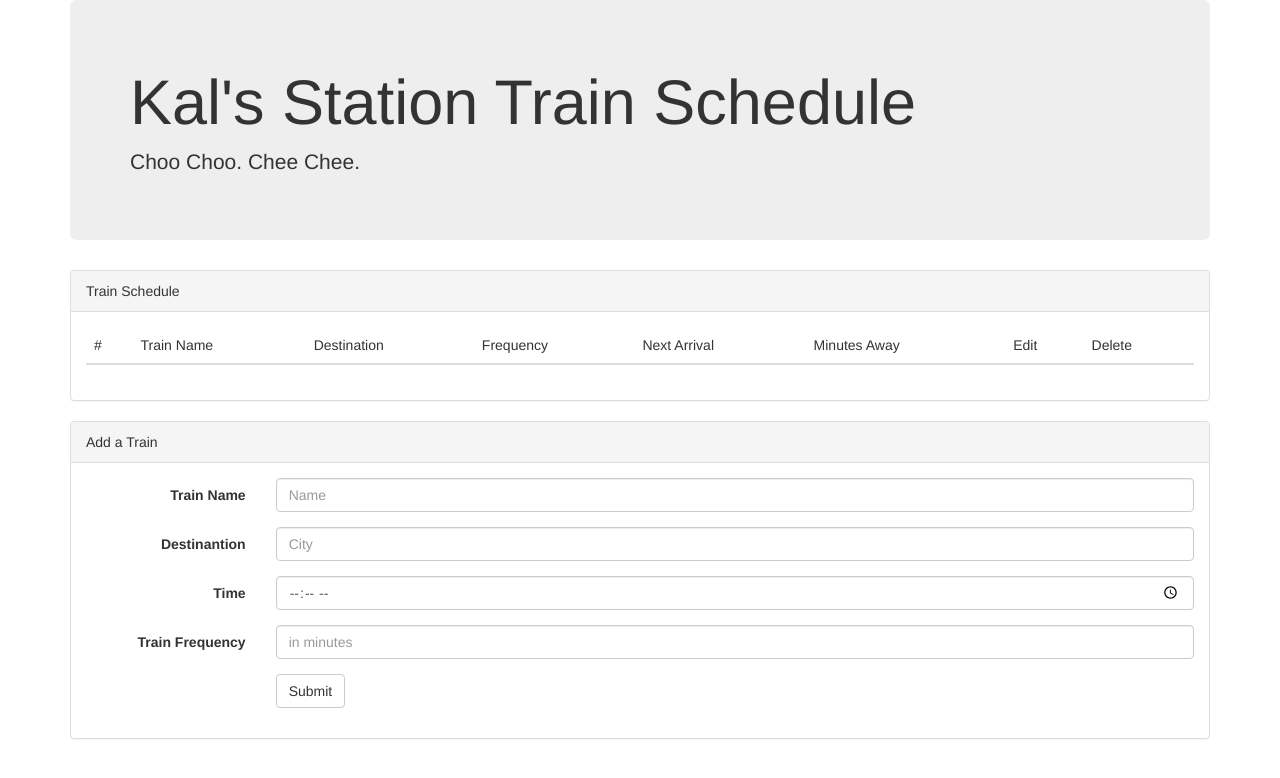
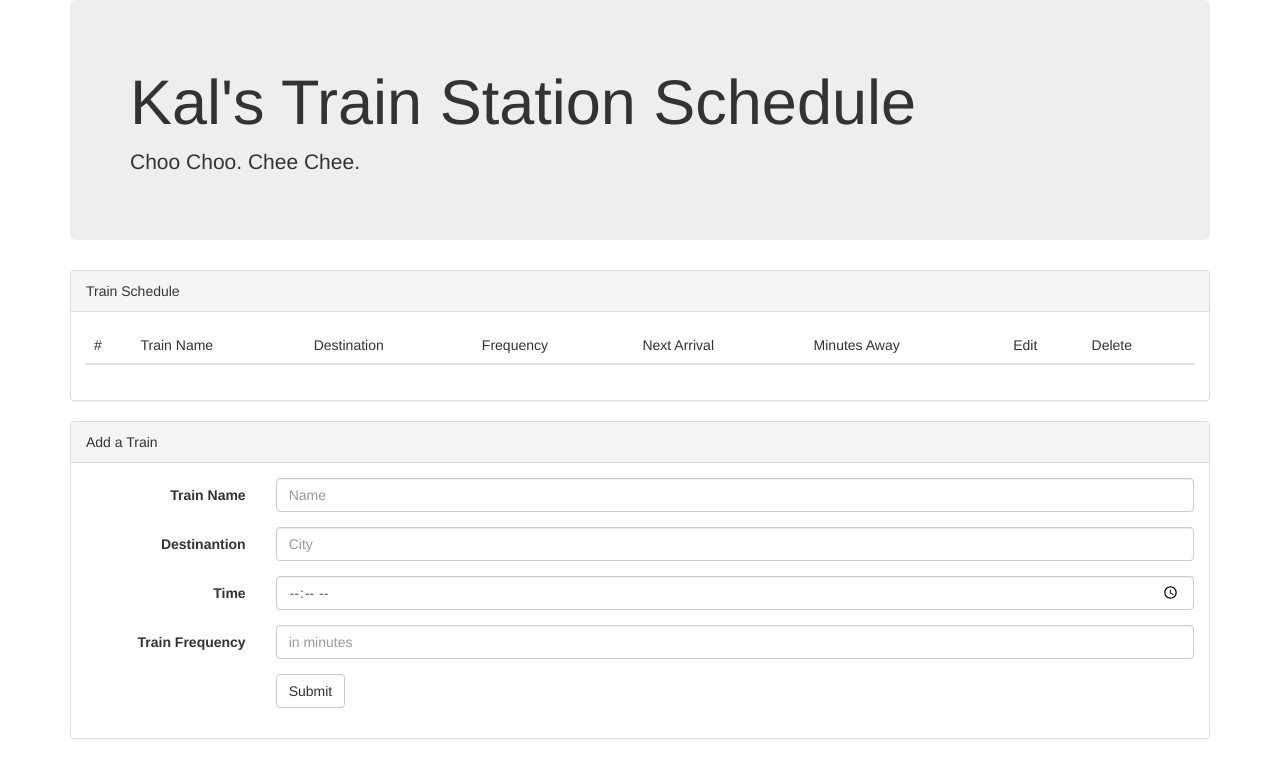
Before and after one commit to khalidmadih/Train-Scheduler, a plain HTML site: page index.html in a window 1280 px wide. Drawn offline with nearby package versions, Linux system fonts and the light colour scheme; no server answers.

Commit message:
few more edits

```diff
--- a/index.html
+++ b/index.html
@@ -14,7 +14,7 @@
 <body>
     <div class="container">
         <div class="jumbotron jumbotron-fluid">
-            <h1 class="display-3">Kal's Station Train Schedule</h1>
+            <h1 class="display-3">Kal's Train Station Schedule</h1>
             <p class="lead">Choo Choo. Chee Chee.</p>
         </div>
         <div class="panel panel-default">
@@ -46,11 +46,10 @@
             <div class="panel-heading">Add a Train</div>
             <div class="panel-body">
                 <form class="form-horizontal" role="form">
-                    <div class="form-group ">
+                    <div class="form-group">
                         <label for="nameInput" class="col-sm-2 control-label">Train Name</label>
                         <div class="col-sm-10">
                             <input type="text" class="form-control" id="nameInput" placeholder="Name" aria-describedby="nameHelp">
-
                         </div>
                     </div>
                     <div class="form-group">
```
Also changed, not shown: 1 other file.
